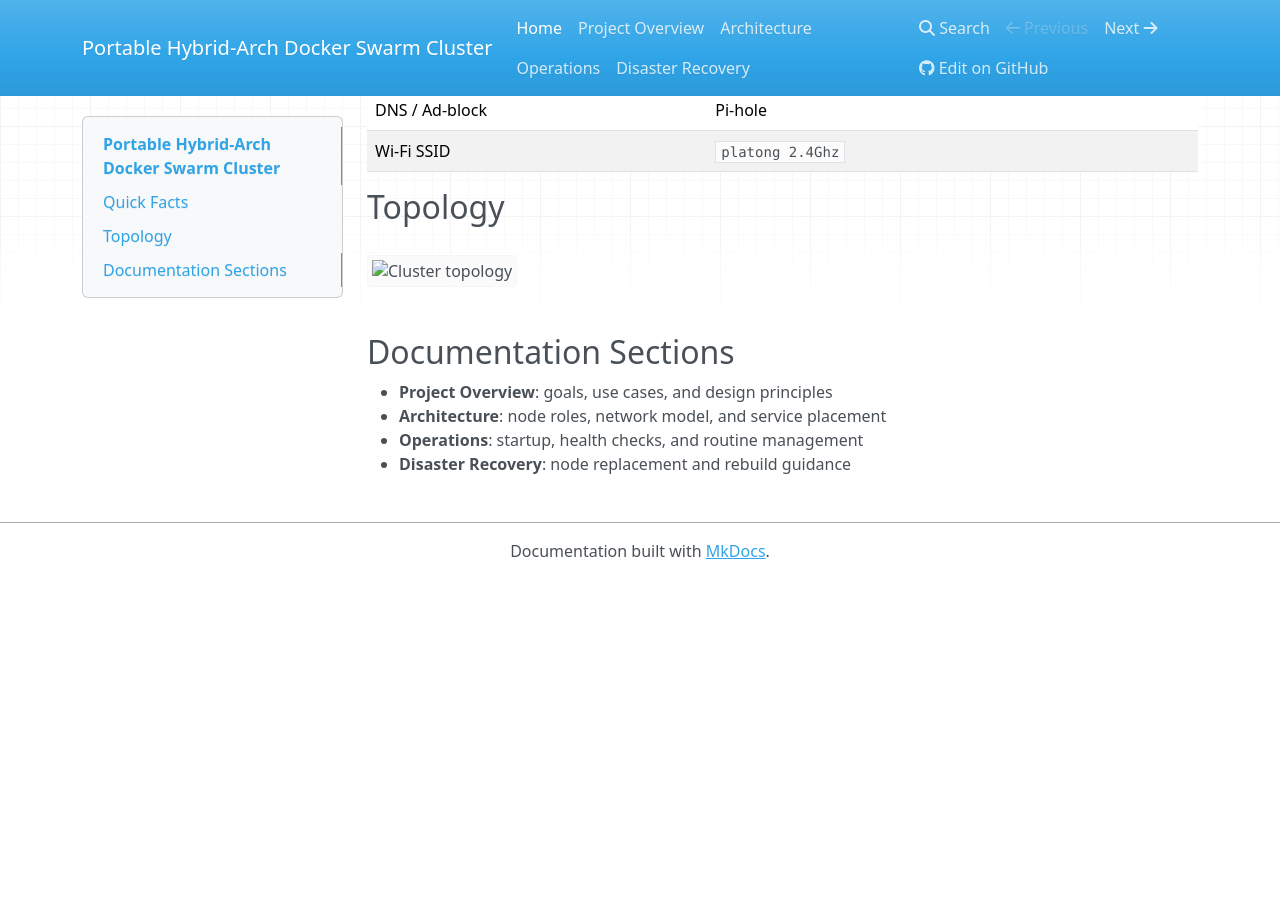
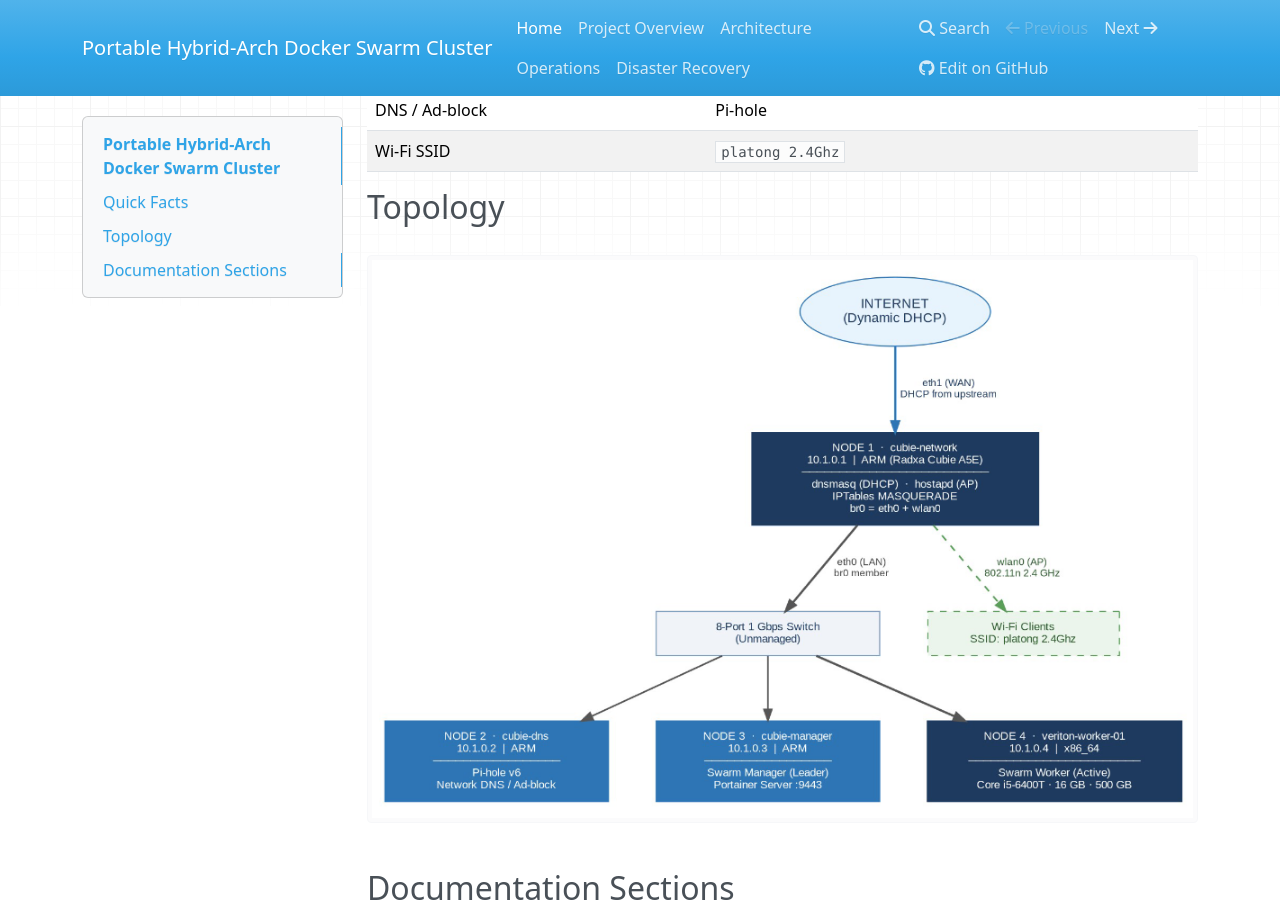
Before and after one commit to PLATONG34821/myCluster, an MkDocs documentation site: the page built from docs/index.md, in a window 1280 px wide and 900 px high, scrolled down 579 px. Built offline with MkDocs 1.6.1, drawn with Linux system fonts in a browser that asks for light colours; nearby versions of some CDN libraries; before the commit the page ends 1158 px from its top, so only the background shows below that.

Commit message:
Fix docs asset path and validate documentation links
Co-authored-by: PLATONG34821 <121702673+PLATONG34821@users.noreply.github.com>

```diff
--- a/docs/index.md
+++ b/docs/index.md
@@ -21,7 +21,7 @@ This documentation site describes a portable **Network-in-a-Box** cluster built
 
 ## Topology
 
-![Cluster topology](../diagrams/topology.png)
+![Cluster topology](topology.png)
 
 ## Documentation Sections
 
```
Also changed, not shown: docs/topology.png (added).
